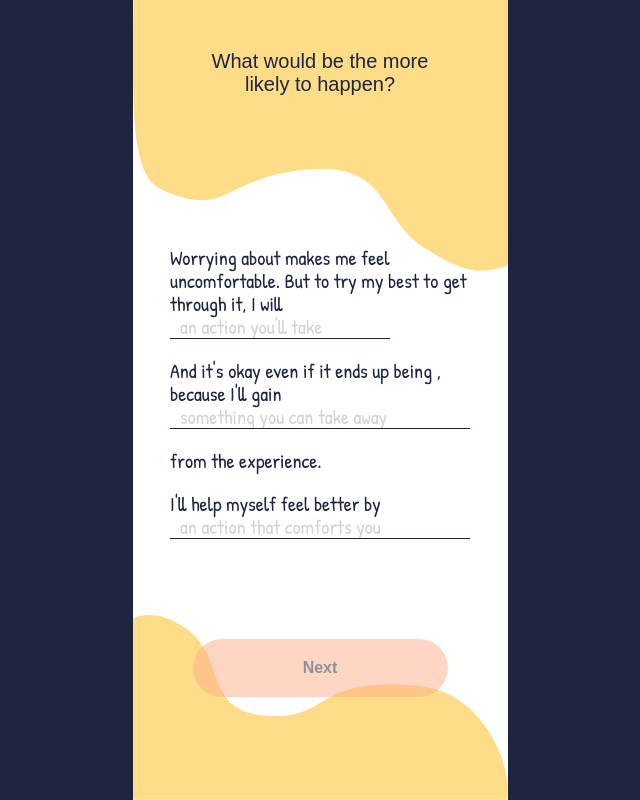
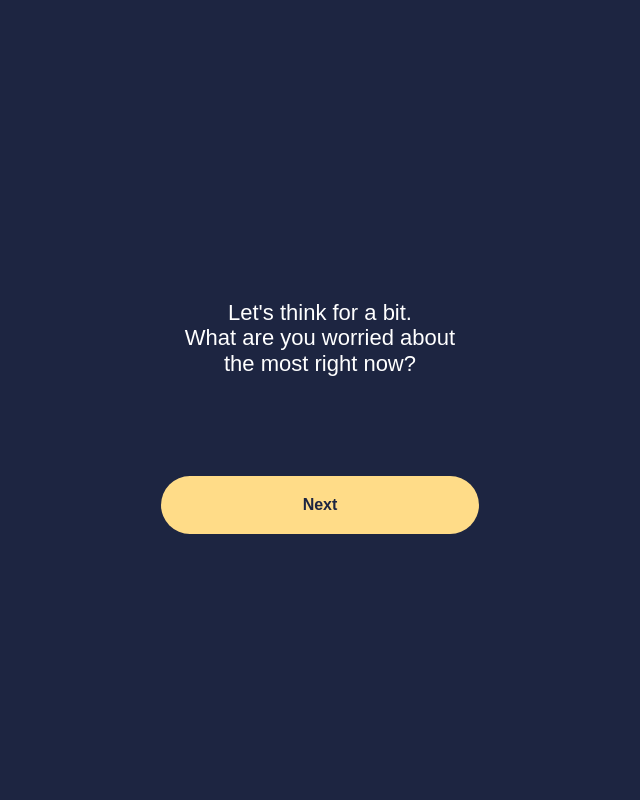
Before and after one commit to mikosramek/wander, a React (Create React App) app: page /ThoughtForm in a window 1280 px wide. Shown: the whole page, without its empty margins (320-960 px from the left). Built offline with nearby package versions, Linux system fonts and the light colour scheme.

Commit message:
Pls let this be a final push

```diff
--- a/src/Components/ThoughtForm.js
+++ b/src/Components/ThoughtForm.js
@@ -18,7 +18,7 @@ import ticketbg from '../Assets/ticketbg.svg';
 
 function ThoughtForm() {
 
-  const [offset, setOffset] = React.useState(7);
+  const [offset, setOffset] = React.useState(0);
   const nextPage = () => {
     setOffset(offset + 1);
   }
--- a/src/Components/intro.css
+++ b/src/Components/intro.css
@@ -145,7 +145,7 @@
     width: 85%;
     display: block;
     margin: 0 auto;
-    margin-top: 220px;
+    margin-top: 300px;
     color: #1D2541;
     padding: 20px;
     border-radius: 100px;
```
